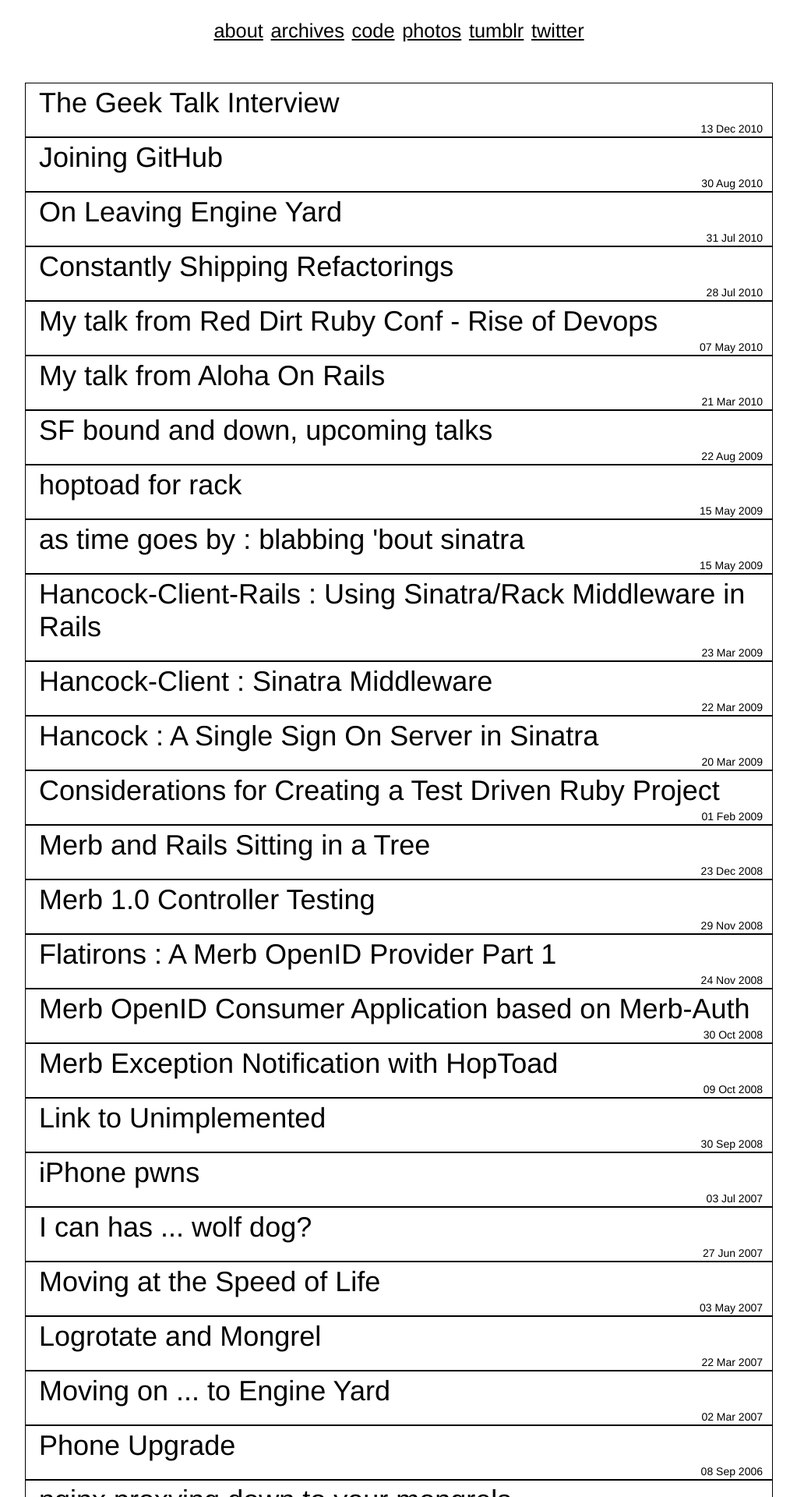
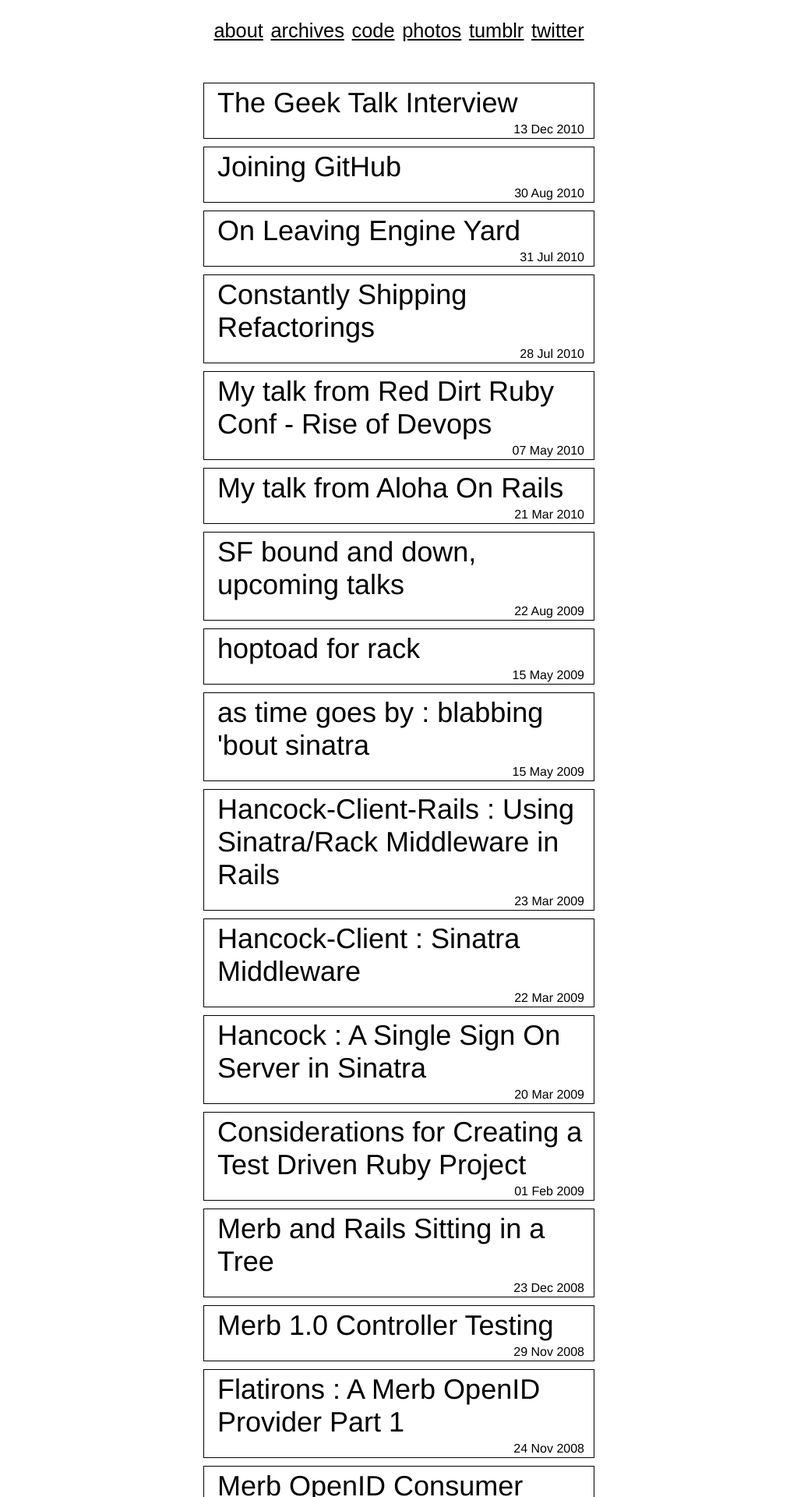
Before and after one commit to atmos/atmos.github.io, a Jekyll site: the page built from posts.html, in a window 1280 px wide. Shown: the top 1920 px of the page at 78% size, without its empty margins (128-1151 px from the left). Built offline with Jekyll 4.4.1, drawn with Linux system fonts in a browser that asks for light colours; nearby versions of some CDN libraries; Markdown is read by kramdown in place of the engine named in the settings.

Commit message:
slightly less disgusting archives page

```diff
--- a/css/screen.css
+++ b/css/screen.css
@@ -11,13 +11,12 @@ html, body {
 
 body {
   background-color: white;
-  font: 13.34px helvetica, arial, clean, sans-serif;
+  font: 13.34px arial, clean, sans-serif;
   *font-size: large;
   text-align: center;
 }
 
 h1, h2, h3, h4, h5, h6 {
-  font-family: helvetica, "terfens-1","terfens-2", arial, clean, sans-serif;
   margin: 5px 130px;
 }
 
@@ -176,11 +175,13 @@ img {
 
 /* failz */
 #archives {
-  width: 960px;
+  width: 760px;
   margin: 0 auto;
 }
 
 #archives div.post-title {
+  width: 500px;
+  margin: 0 auto 10px auto;
   border: 1px solid #000;
 }
 
@@ -189,6 +190,7 @@ img {
   text-align: left;
   margin: 4px 2px;
   padding-left: 15px;
+  vertical-align: center;
 }
 
 #archives div.post-title h2 a {
@@ -201,7 +203,7 @@ img {
 
 #archives div.post-title span {
   display: block;
-  font: 14px 'HelveticaNeue-UltraLight', 'Helvetica Neue UltraLight', 'Helvetica Neue', arial, clean, sans-serif;
+  font: 16px 'HelveticaNeue-UltraLight', 'Helvetica Neue UltraLight', 'Helvetica Neue', arial, clean, sans-serif;
   text-align: right;
   margin: 2px 2px;
   padding-right: 10px;
```
